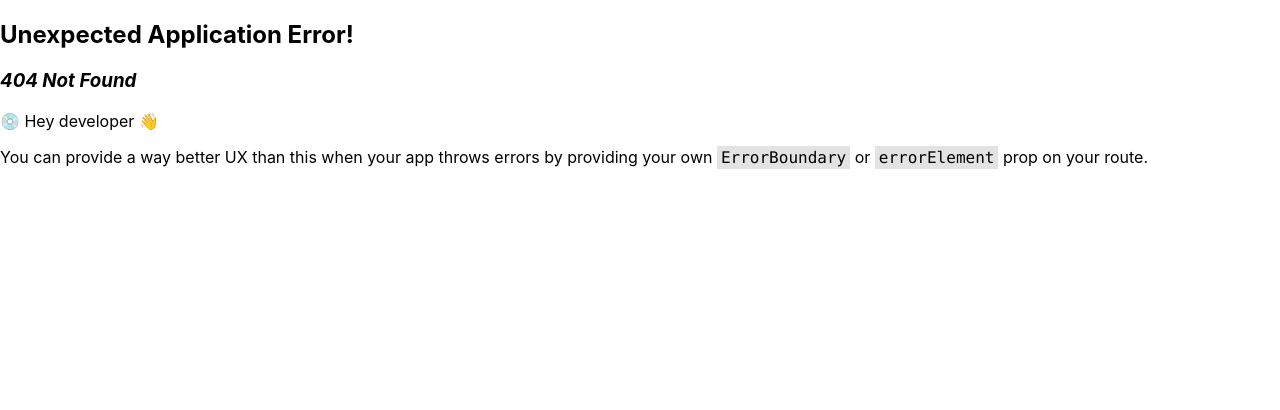
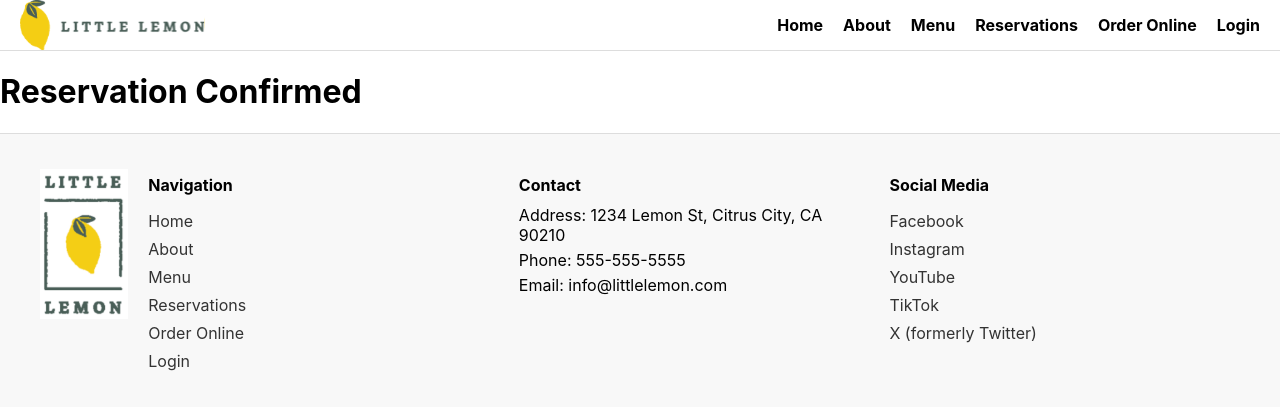
Before and after one commit to eihosusss/frontend-final-project, a React (Create React App) app: page /reservations-conformation in a window 1280 px wide. Before the commit this address had no page. Shown: the top 410 px of the page. Built offline with nearby package versions, Linux system fonts and the light colour scheme.

Commit message:
5th commit

```diff
--- /dev/null
+++ b/src/ConfirmedBooking.js
@@ -0,0 +1,7 @@
+function ConfirmedBooking () {
+    return (
+        <h1>Reservation Confirmed</h1>
+    );
+}
+
+export default ConfirmedBooking;
--- a/src/index.js
+++ b/src/index.js
@@ -3,6 +3,7 @@ import ReactDOM from 'react-dom/client';
 import './index.css';
 import App from './App';
 import BookingPage from './pages/BookingPage';
+import BookingConformationPage from './pages/BookingConformationPage';
 import reportWebVitals from './reportWebVitals';
 import {
   createBrowserRouter,
@@ -34,6 +35,10 @@ const router = createBrowserRouter([
     path: "/login",
     element: <h1>Login</h1>,
   },
+  {
+    path: "/reservations-conformation",
+    element: <BookingConformationPage />,
+  },
 ]);
 
 
--- /dev/null
+++ b/src/pages/BookingConformationPage.js
@@ -0,0 +1,15 @@
+import Header from "../Header";
+import ConfirmedBooking from "../ConfirmedBooking";
+import Footer from "../Footer";
+
+function BookingConformationPage () {
+    return (
+        <div>
+            <Header />
+            <ConfirmedBooking />
+            <Footer />
+        </div>
+    );
+}
+
+export default BookingConformationPage;
```
